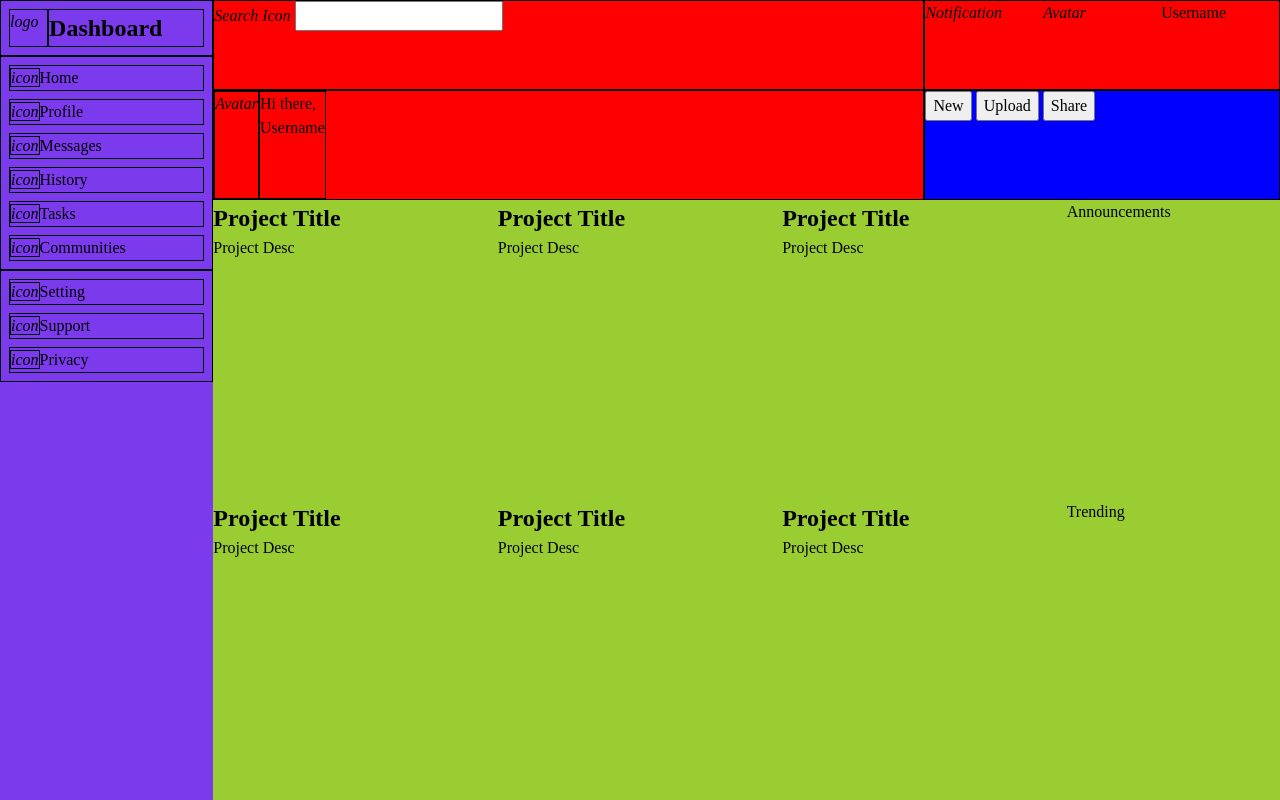
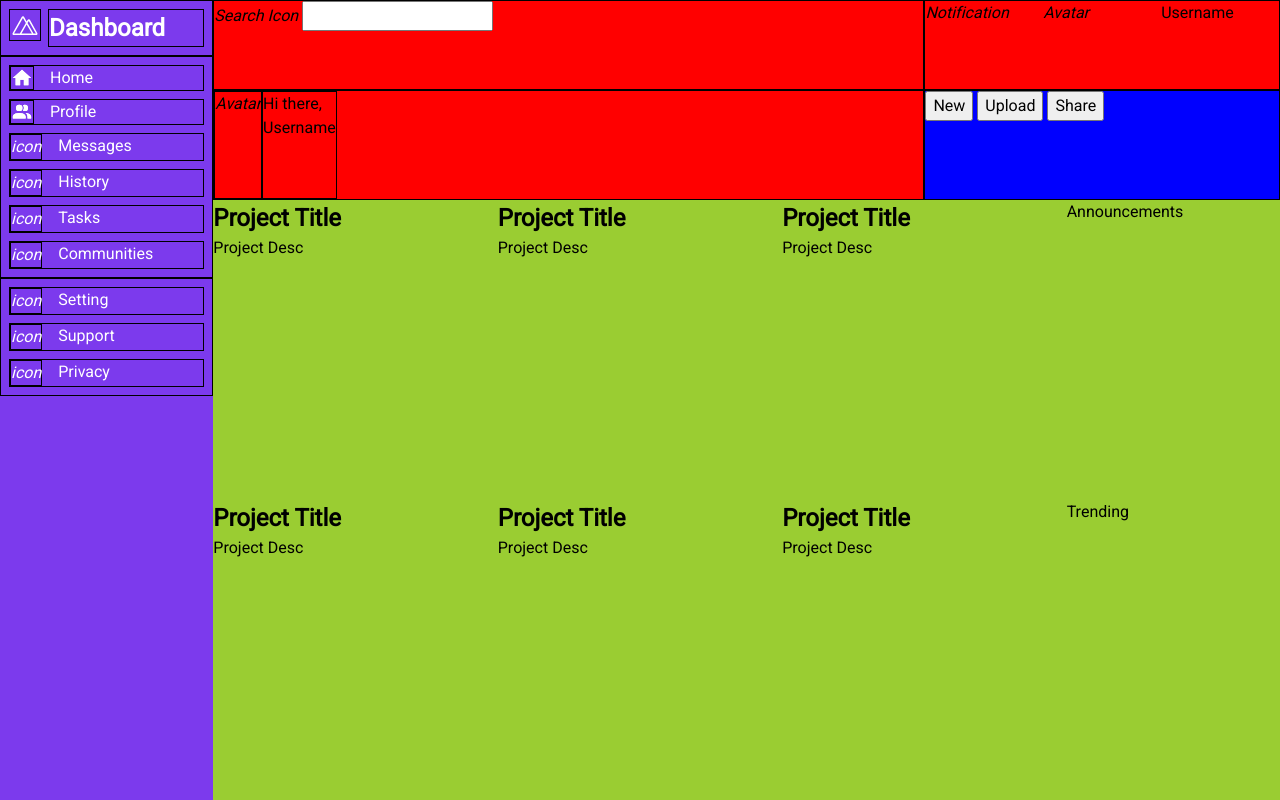
Before and after one commit to bendee48/dashboard, a plain HTML site: page index.html in a window 1280 px wide. Drawn offline with Linux system fonts and the light colour scheme.

Commit message:
Adding Icons
- Adding Icons and Logo to the main nav

```diff
--- a/index.html
+++ b/index.html
@@ -6,16 +6,19 @@
   <meta name="viewport" content="width=device-width, initial-scale=1.0">
   <title>Dashboard</title>
   <link rel="stylesheet" href="style.css">
+  <link rel="preconnect" href="https://fonts.googleapis.com">
+  <link rel="preconnect" href="https://fonts.gstatic.com" crossorigin>
+  <link href="https://fonts.googleapis.com/css2?family=Roboto&display=swap" rel="stylesheet">
 </head>
 <body>
   <div class="page-container">
     <nav class="main-nav">
       <div class="home">
-        <i>logo</i><h1>Dashboard</h1>
+        <i class="main-logo"></i><h1>Dashboard</h1>
       </div>
       <ul class="menu-items">
-        <li><i>icon</i>Home</li>
-        <li><i>icon</i>Profile</li>
+        <li><img src="images/home.svg" class="home-icon icon"/>Home</li>
+        <li><img src="images/account.svg" class="profile-icon icon">Profile</li>
         <li><i>icon</i>Messages</li>
         <li><i>icon</i>History</li>
         <li><i>icon</i>Tasks</li>
--- a/style.css
+++ b/style.css
@@ -79,6 +79,7 @@ select {
 /* Main Styling */
 
 body {
+  font-family: 'Roboto', sans-serif;
   background: pink;
 }
 
@@ -113,6 +114,7 @@ main {
   grid-template-rows: repeat(3, max-content);
   grid-auto-rows: max-content;
   background: #7c3aed;
+  color: white;
 }
 
 .main-nav  * {
@@ -129,11 +131,43 @@ main {
   border: 1px solid black;
 }
 
+/*** Menu Items ***/
+
+.menu-items li {
+  display: grid;
+  grid-template-columns: repeat(2, max-content);
+  gap: 1rem;
+}
+
 .menu-items {
   padding: .5rem;
   display: grid;
   grid-template-columns: 1fr;
   gap: .5rem;
+}
+
+/*** Logo ***/
+
+.main-logo {
+  background: url('./images/nuxt.svg');
+  width: 2rem;
+  height: 2rem;
+}
+
+/*** Icons ***/
+
+.icon {
+  display: inline-block;
+  width: 1.5rem;
+  height: 1.5rem;
+}
+
+.home-icon {
+  background: url('./images/home.svg');
+}
+
+.profile-icon {
+  background: url('./images/account.svg');
 }
 
 /*** Header ***/
```
Also changed, not shown: images/account.svg (added), images/home.svg (added), images/nuxt.svg (added), nuxt.svg (deleted).
